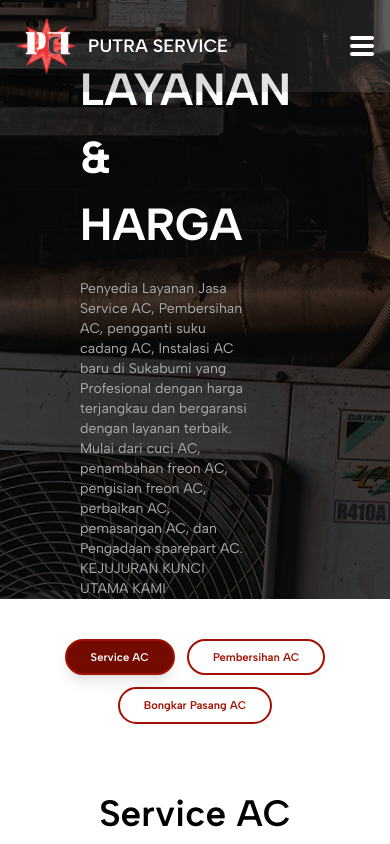
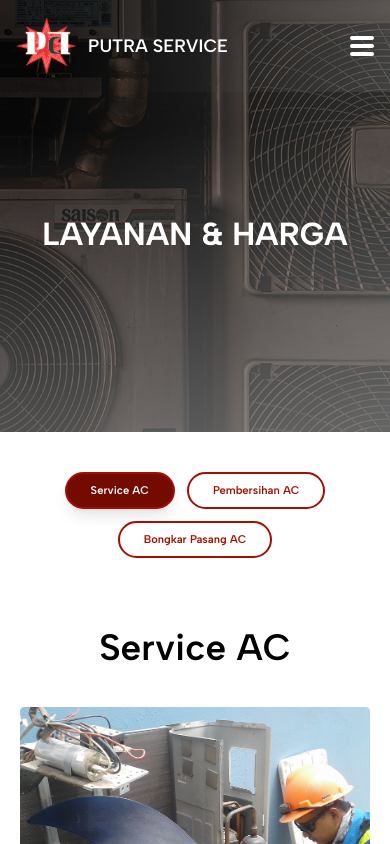
Before and after one commit to rawracli/putraservice-frontend, a React (Vite) app: page /service in a window 390 px wide. Shown: the top 844 px of the page. Built offline with nearby package versions, Linux system fonts and the light colour scheme; a web font is replaced by a local one.

Commit message:
Add Responsive to Hero section

```diff
--- a/src/components/Hero.jsx
+++ b/src/components/Hero.jsx
@@ -1,16 +1,18 @@
 import React from "react";
 
-function Hero({ title, backgroundImage, children, description }) {
+function Hero({ title, backgroundImage, backgroundPosition, children, description }) {
   return (
     <div
-      className="relative flex flex-col justify-center w-full bg-no-repeat bg-cover min-h-104"
-      style={{ backgroundImage: `url(${backgroundImage})` }}
+      className="relative flex flex-col justify-center w-full bg-no-repeat bg-cover min-h-108 md:min-h-106 lg:min-h-104 isolate"
+      style={{ backgroundImage: `url(${backgroundImage})`, backgroundPosition: `${backgroundPosition}` }}
     >
-      <div className="z-10 w-[44%] ml-20 pt-14">
-        <h1 className="text-white text-[45px] pb-5 tracking-[0] font-bold">
+      <div className="bg-gradient-to-t to-70% from-[#BCBCBC] to-transparent opacity-40 absolute z-10 h-full w-full">
+      </div>
+      <div className="z-20 sm:w-[54%] md:w-[44%] self-center sm:self-start mx-6 sm:ml-14 md:ml-20 pt-14">
+        <h1 className="text-white text-[2rem] sm:text-[2.2rem] md:text-[2.813rem] pb-5 tracking-[0] font-bold text-center">
           {title}
         </h1>
-        <p className="text-[#ADADAD] text-sm">{description}</p>
+        <p className="text-[#ADADAD] text-sm hidden sm:block">{description}</p>
       </div>
       {children}
     </div>
--- a/src/pages/about/About.jsx
+++ b/src/pages/about/About.jsx
@@ -8,7 +8,7 @@ function About() {
 
   return (
     <div className="flex flex-col contact">
-      <Hero title={"TENTANG KAMI"} backgroundImage={bg}/>
+      <Hero title={"TENTANG KAMI"} backgroundImage={bg} backgroundPosition={"60% center"}/>
       <Content/>
       <Transition/>
       <StackedSection/>
--- a/src/pages/contact/Contact.jsx
+++ b/src/pages/contact/Contact.jsx
@@ -8,6 +8,7 @@ function Contact() {
       <Hero
         title={"KONTAK KAMI"}
         backgroundImage={bg}
+        backgroundPosition={"60% center"}
         children={
           <div class="absolute inset-0 bg-gradient-to-r from-black/70 to-[#BCBCBC]/40"></div>
         }
--- a/src/pages/documentation/Documentation.jsx
+++ b/src/pages/documentation/Documentation.jsx
@@ -36,6 +36,7 @@ function Documentation() {
       <Hero
         title={"DOKUMENTASI"}
         backgroundImage={bgImage}
+        backgroundPosition={"center"}
         children={
           <div class="absolute inset-0 bg-gradient-to-r from-black/70 to-[#BCBCBC]/40"></div>
         }
--- a/src/pages/service/Service.jsx
+++ b/src/pages/service/Service.jsx
@@ -272,6 +272,7 @@
         <Hero
           title={"LAYANAN & HARGA"}
           backgroundImage={Banner}
+          backgroundPosition={"64% center"}
           description={
             "Penyedia Layanan Jasa Service AC, Pembersihan AC, pengganti suku cadang AC, Instalasi AC baru di Sukabumi yang Profesional dengan harga terjangkau dan bergaransi dengan layanan terbaik. Mulai dari cuci AC, penambahan freon AC, pengisian freon AC, perbaikan AC, pemasangan AC, dan Pengadaan sparepart AC. KEJUJURAN KUNCI UTAMA KAMI"
           }
```
